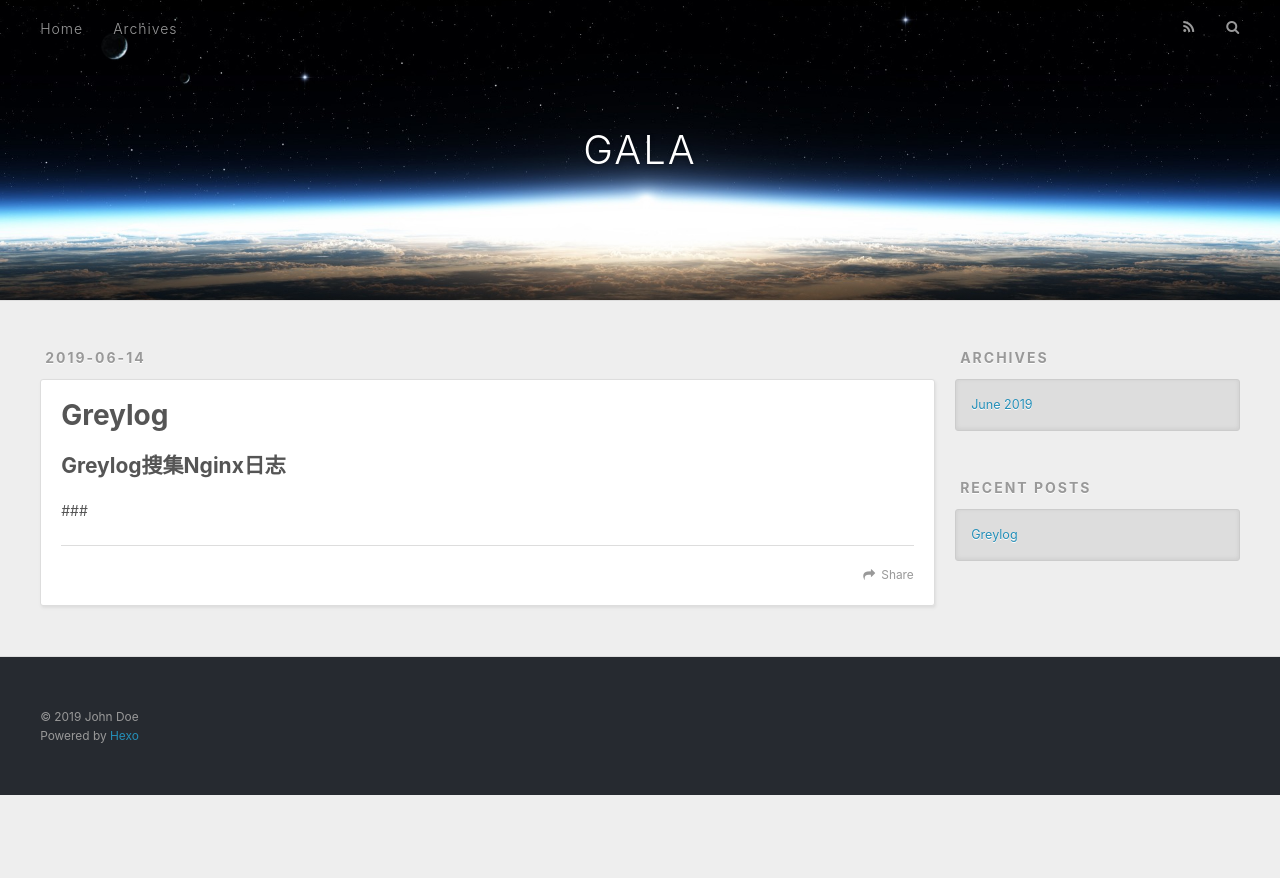
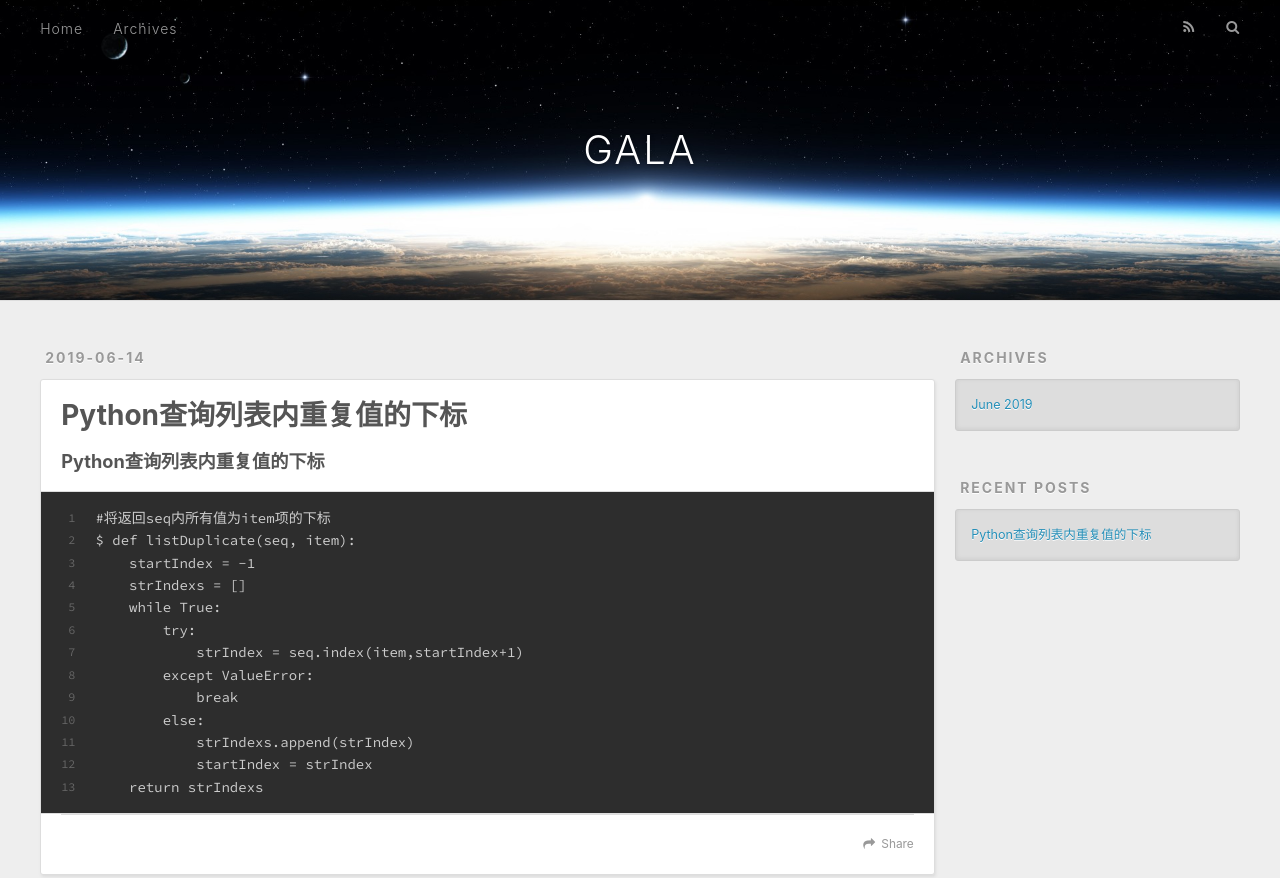
Before and after one commit to willzachary/willzachary.github.io, a plain HTML site: page 2019/06/14/Greylog/index.html in a window 1280 px wide. Shown: the top 878 px of the page. Before the commit the page ends 800 px from the top, so only its background shows below. Drawn offline with nearby package versions, Linux system fonts and the light colour scheme.

Commit message:
Site updated: 2019-06-20 13:55:36

```diff
--- a/2019/06/14/Greylog/index.html
+++ b/2019/06/14/Greylog/index.html
@@ -5,19 +5,19 @@
 
 
 
-  <title>Greylog | GALA</title>
+  <title>Python查询列表内重复值的下标 | GALA</title>
   <meta name="viewport" content="width=device-width, initial-scale=1, maximum-scale=1">
-  <meta name="description" content="Greylog搜集Nginx日志###">
+  <meta name="description" content="Python查询列表内重复值的下标12345678910111213#将返回seq内所有值为item项的下标$ def listDuplicate(seq, item):    startIndex = -1    strIndexs = []    while True:        try:            strIndex = seq.index(item,startIndex+1)">
 <meta property="og:type" content="article">
-<meta property="og:title" content="Greylog">
+<meta property="og:title" content="Python查询列表内重复值的下标">
 <meta property="og:url" content="https://willzachary.github.io/2019/06/14/Greylog/index.html">
 <meta property="og:site_name" content="GALA">
-<meta property="og:description" content="Greylog搜集Nginx日志###">
+<meta property="og:description" content="Python查询列表内重复值的下标12345678910111213#将返回seq内所有值为item项的下标$ def listDuplicate(seq, item):    startIndex = -1    strIndexs = []    while True:        try:            strIndex = seq.index(item,startIndex+1)">
 <meta property="og:locale" content="default">
-<meta property="og:updated_time" content="2019-06-14T05:49:48.125Z">
+<meta property="og:updated_time" content="2019-06-20T05:54:51.710Z">
 <meta name="twitter:card" content="summary">
-<meta name="twitter:title" content="Greylog">
-<meta name="twitter:description" content="Greylog搜集Nginx日志###">
+<meta name="twitter:title" content="Python查询列表内重复值的下标">
+<meta name="twitter:description" content="Python查询列表内重复值的下标12345678910111213#将返回seq内所有值为item项的下标$ def listDuplicate(seq, item):    startIndex = -1    strIndexs = []    while True:        try:            strIndex = seq.index(item,startIndex+1)">
 
     <link rel="alternate" href="/atom.xml" title="GALA" type="application/atom+xml">
 
@@ -78,7 +78,7 @@
 
 
     <h1 class="article-title" itemprop="name">
-      Greylog
+      Python查询列表内重复值的下标
     </h1>
 
 
@@ -86,7 +86,8 @@
 
     <div class="article-entry" itemprop="articleBody">
 
-        <h2 id="Greylog搜集Nginx日志"><a href="#Greylog搜集Nginx日志" class="headerlink" title="Greylog搜集Nginx日志"></a>Greylog搜集Nginx日志</h2><p>### </p>
+        <h3 id="Python查询列表内重复值的下标"><a href="#Python查询列表内重复值的下标" class="headerlink" title="Python查询列表内重复值的下标"></a>Python查询列表内重复值的下标</h3><figure class="highlight plain"><table><tr><td class="gutter"><pre><span class="line">1</span><br><span class="line">2</span><br><span class="line">3</span><br><span class="line">4</span><br><span class="line">5</span><br><span class="line">6</span><br><span class="line">7</span><br><span class="line">8</span><br><span class="line">9</span><br><span class="line">10</span><br><span class="line">11</span><br><span class="line">12</span><br><span class="line">13</span><br></pre></td><td class="code"><pre><span class="line">#将返回seq内所有值为item项的下标</span><br><span class="line">$ def listDuplicate(seq, item):</span><br><span class="line">    startIndex = -1</span><br><span class="line">    strIndexs = []</span><br><span class="line">    while True:</span><br><span class="line">        try:</span><br><span class="line">            strIndex = seq.index(item,startIndex+1)</span><br><span class="line">        except ValueError:</span><br><span class="line">            break</span><br><span class="line">        else:</span><br><span class="line">            strIndexs.append(strIndex)</span><br><span class="line">            startIndex = strIndex</span><br><span class="line">    return strIndexs</span><br></pre></td></tr></table></figure>
+
 
 
     </div>
@@ -130,7 +131,7 @@
       <ul>
 
           <li>
-            <a href="/2019/06/14/Greylog/">Greylog</a>
+            <a href="/2019/06/14/Greylog/">Python查询列表内重复值的下标</a>
           </li>
 
       </ul>
```
Also changed, not shown: archives/2019/06/index.html (+2 -2 lines), archives/2019/index.html (+2 -2 lines), archives/index.html (+2 -2 lines), index.html (+4 -3 lines).
